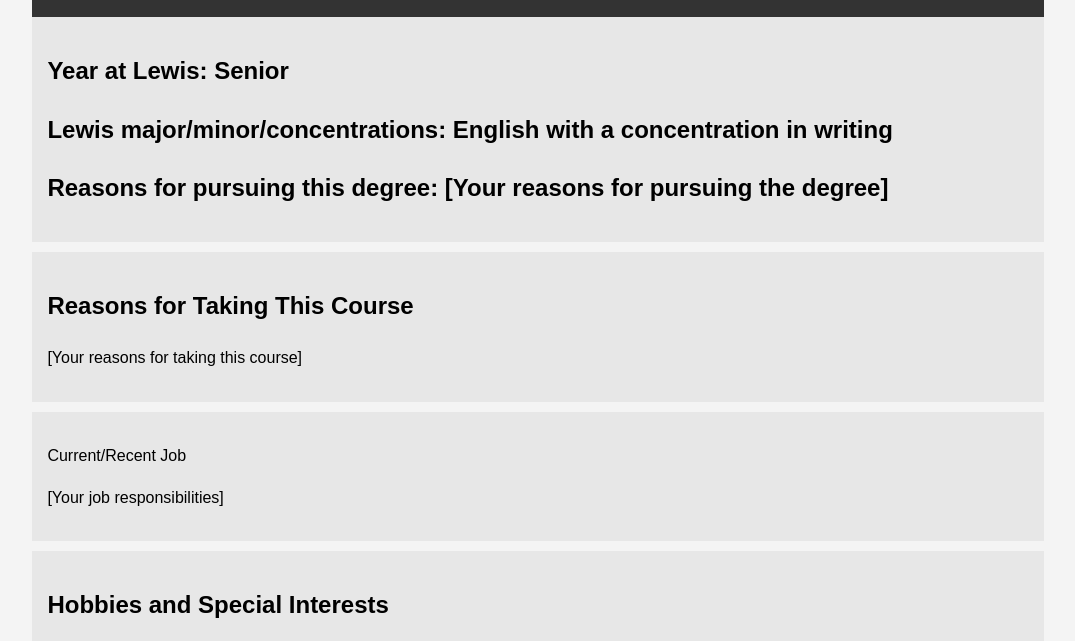
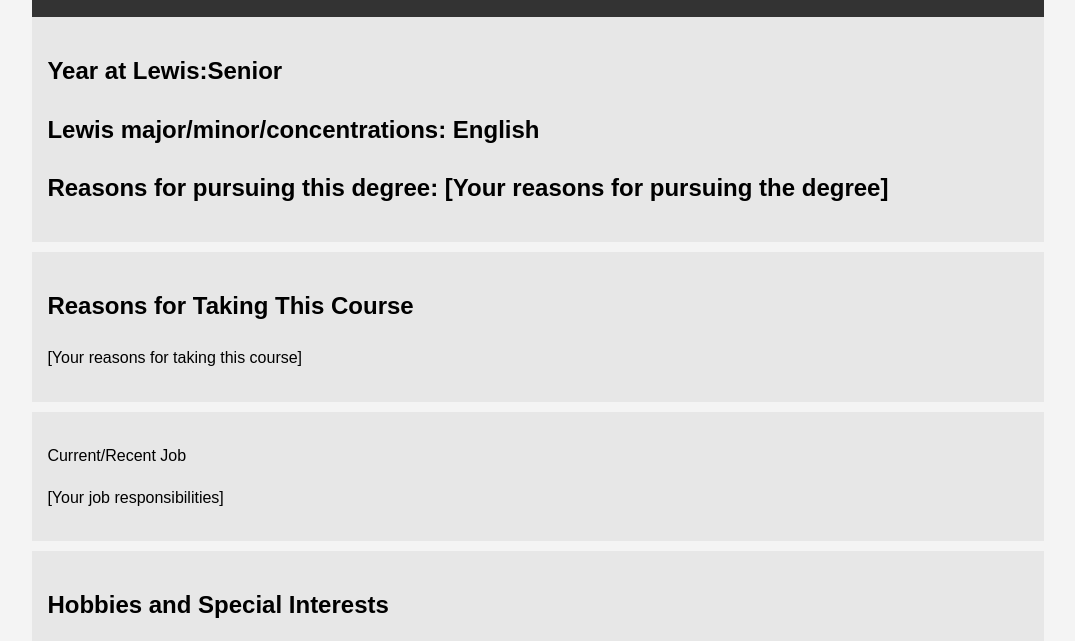
Before and after one commit to Mattcz2026/me, a plain HTML site: page index.html in a window 1280 px wide. Shown: the part 133-774 px from the top of the page, without its empty margins (102-1177 px from the left). Drawn offline with Linux system fonts and the light colour scheme.

Commit message:
Update index.html

```diff
--- a/index.html
+++ b/index.html
@@ -36,8 +36,8 @@
         </header>
 
         <section class="lewis">
-			<h2>Year at Lewis: Senior</h2>
-			<h2>Lewis major/minor/concentrations: English with a concentration in writing</h2>
+			<h2>Year at Lewis:Senior</h2>
+			<h2>Lewis major/minor/concentrations: English</h2>
 			<h2>Reasons for pursuing this degree: [Your reasons for pursuing the degree]</h2>
         </section>
 
```
